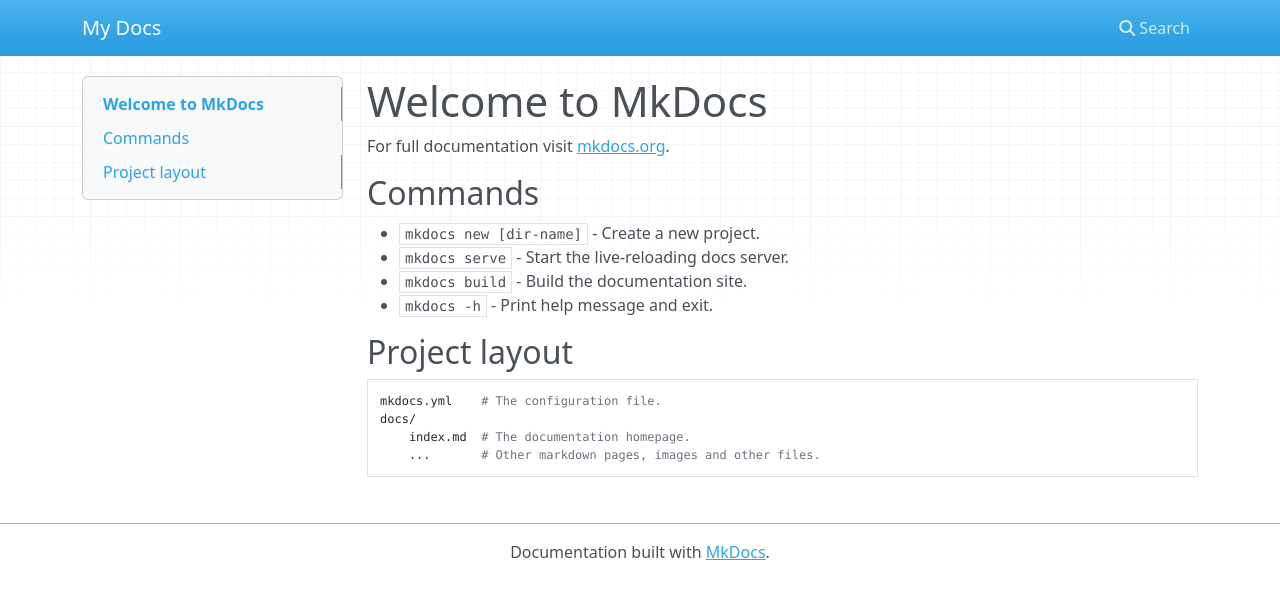
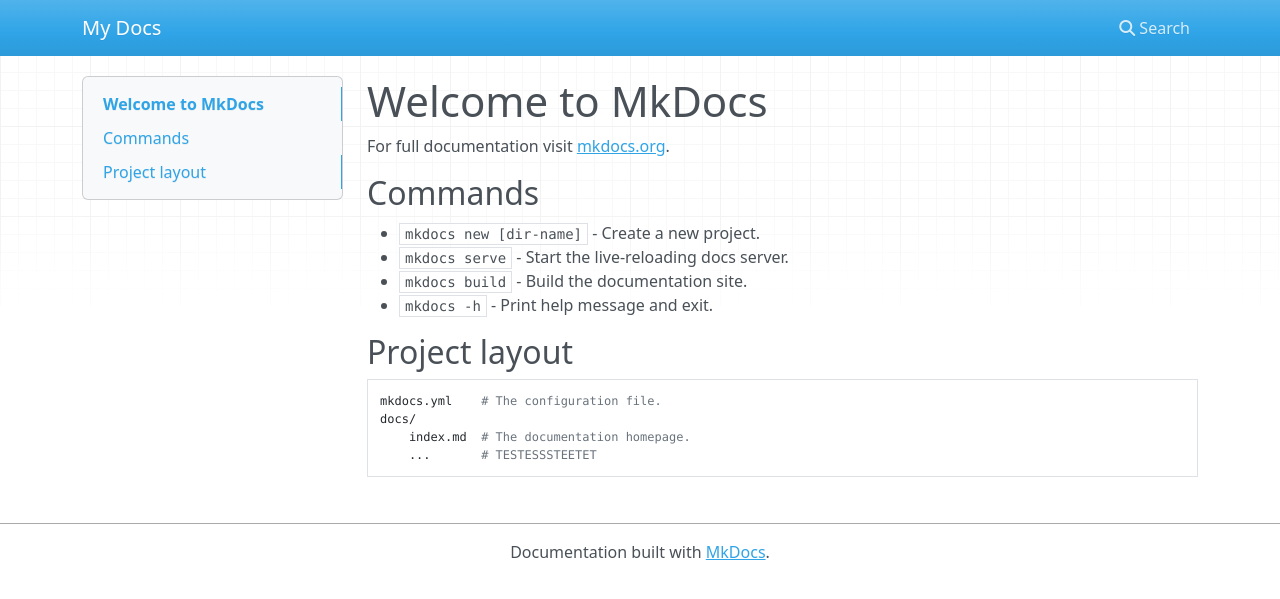
Before and after one commit to MateusLinhares-Dev/SGE, an MkDocs documentation site: the page built from docs/index.md, in a window 1280 px wide. Shown: the top 599 px of the page. Built offline with MkDocs 1.6.1, drawn with Linux system fonts in a browser that asks for light colours; nearby versions of some CDN libraries.

Commit message:
Alterei o docs

```diff
--- a/docs/index.md
+++ b/docs/index.md
@@ -14,4 +14,4 @@
     mkdocs.yml    # The configuration file.
     docs/
         index.md  # The documentation homepage.
-        ...       # Other markdown pages, images and other files.
+        ...       # TESTESSSTEETET
```
